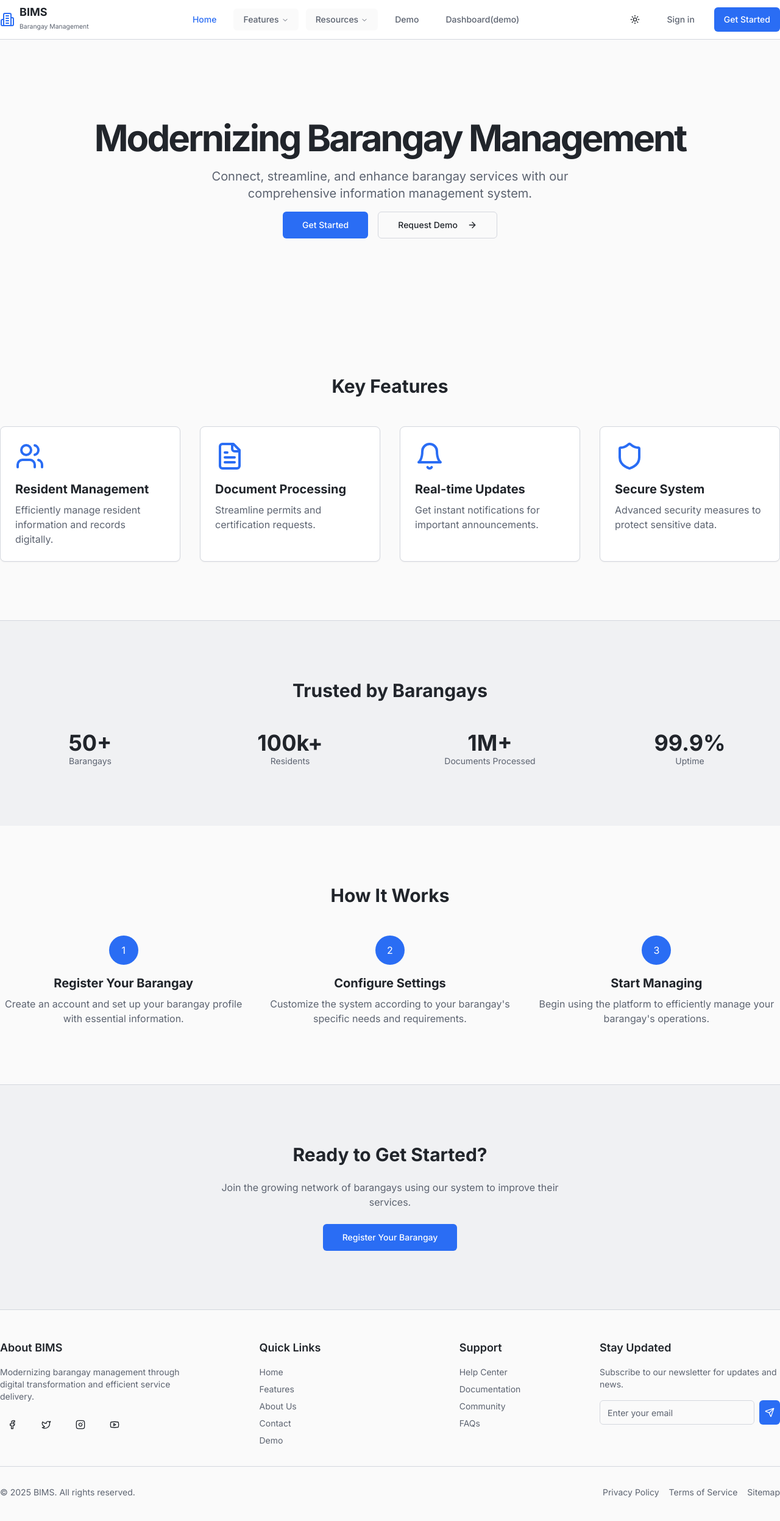
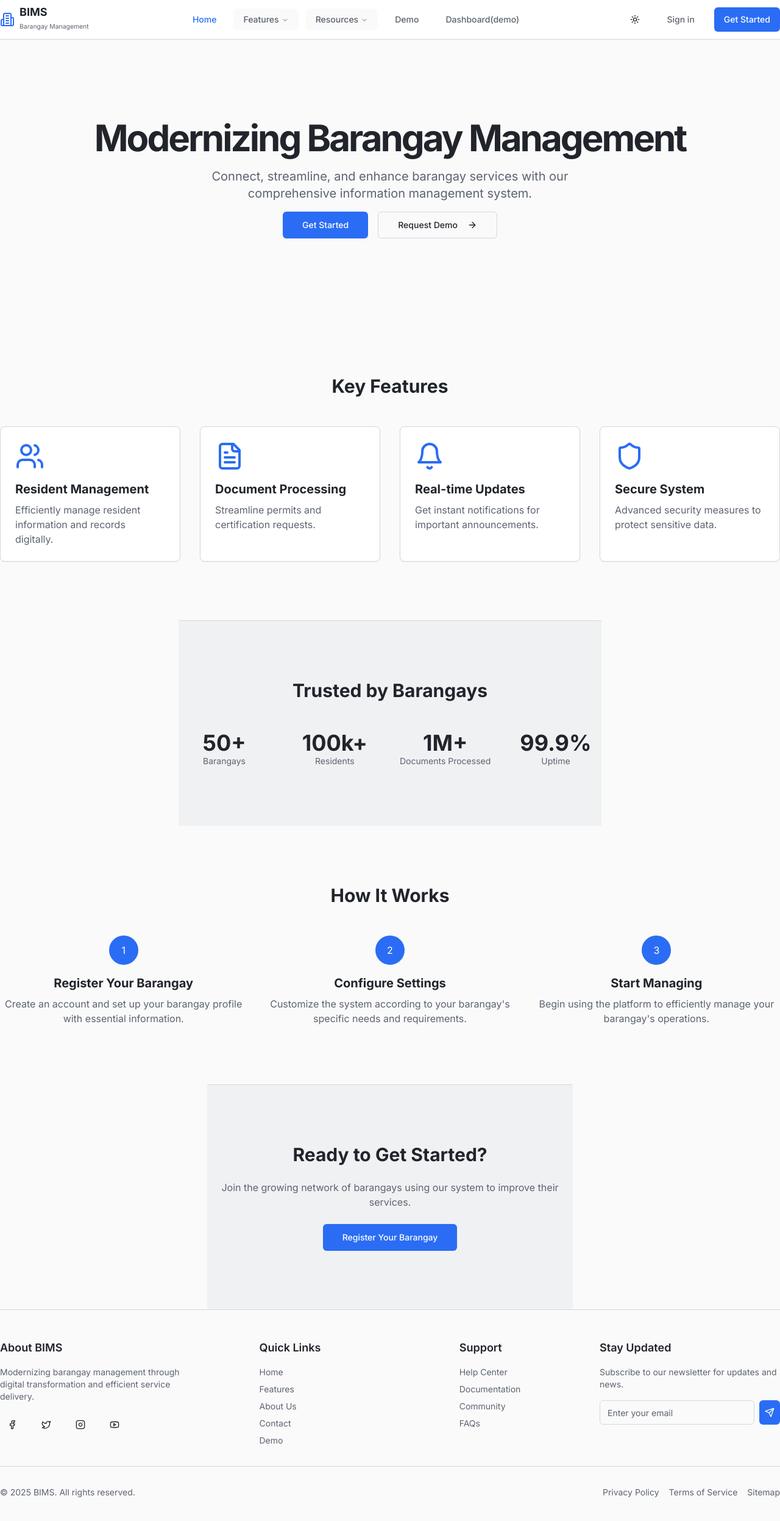
Before and after one commit to DownMan01/barangay-demo, a Next.js app: page / in a window 1280 px wide. Shown: the top 2494 px of the page at 61% size. Built offline with nearby package versions, Linux system fonts and the light colour scheme.

Commit message:
Update page.tsx

```diff
--- a/app/page.tsx
+++ b/app/page.tsx
@@ -6,10 +6,10 @@ import Link from "next/link"
 
 export default function HomePage() {
   return (
-    <div className="mx-auto flex min-h-screen flex-col">
+    <div className="flex min-h-screen flex-col">
       <MainNav />
       {/* Hero Section */}
-      <section className="relative">
+      <section className="mx-auto relative">
         <div className="container flex flex-col items-center gap-4 py-24 text-center md:py-32">
           <h1 className="text-3xl font-bold leading-tight tracking-tighter md:text-6xl lg:leading-[1.1]">
             Modernizing Barangay Management
@@ -31,7 +31,7 @@ export default function HomePage() {
       </section>
 
       {/* Features Section */}
-      <section className="container py-16 md:py-24">
+      <section className="mx-auto container py-16 md:py-24">
         <h2 className="mb-12 text-center text-3xl font-bold">Key Features</h2>
         <div className="grid gap-8 md:grid-cols-2 lg:grid-cols-4">
           {features.map((feature, index) => (
@@ -47,7 +47,7 @@ export default function HomePage() {
       </section>
 
       {/* Statistics Section */}
-      <section className="border-t bg-muted/50">
+      <section className="mx-auto border-t bg-muted/50">
         <div className="container py-16 md:py-24">
           <h2 className="mb-12 text-center text-3xl font-bold">Trusted by Barangays</h2>
           <div className="grid gap-8 md:grid-cols-4">
@@ -62,7 +62,7 @@ export default function HomePage() {
       </section>
 
       {/* How It Works Section */}
-      <section className="container py-16 md:py-24">
+      <section className="mx-auto container py-16 md:py-24">
         <h2 className="mb-12 text-center text-3xl font-bold">How It Works</h2>
         <div className="grid gap-8 md:grid-cols-3">
           {steps.map((step, index) => (
@@ -78,7 +78,7 @@ export default function HomePage() {
       </section>
 
       {/* CTA Section */}
-      <section className="border-t bg-muted/50">
+      <section className="mx-auto border-t bg-muted/50">
         <div className="container py-16 md:py-24">
           <div className="flex flex-col items-center gap-6 text-center">
             <h2 className="text-3xl font-bold">Ready to Get Started?</h2>
```
